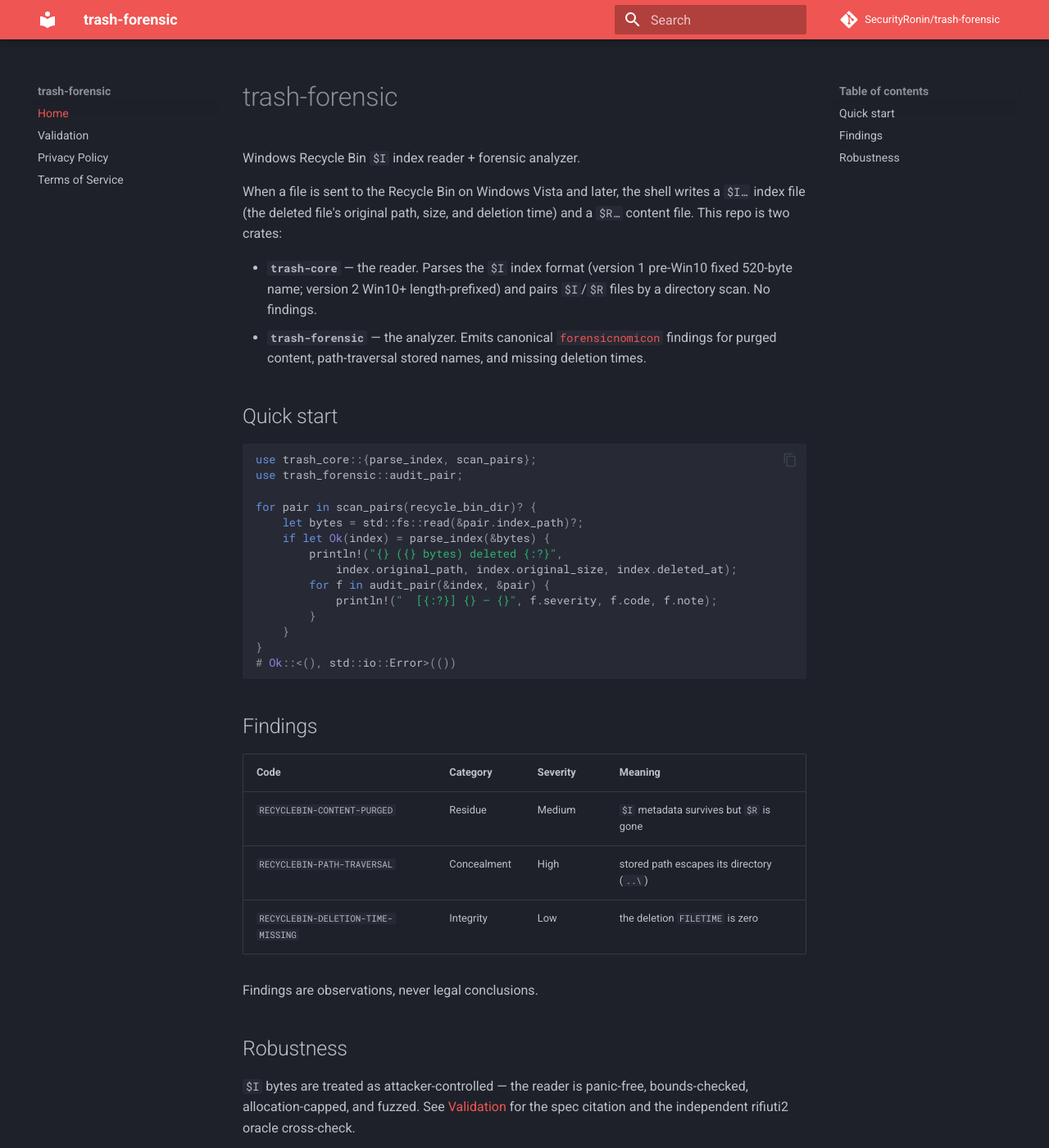
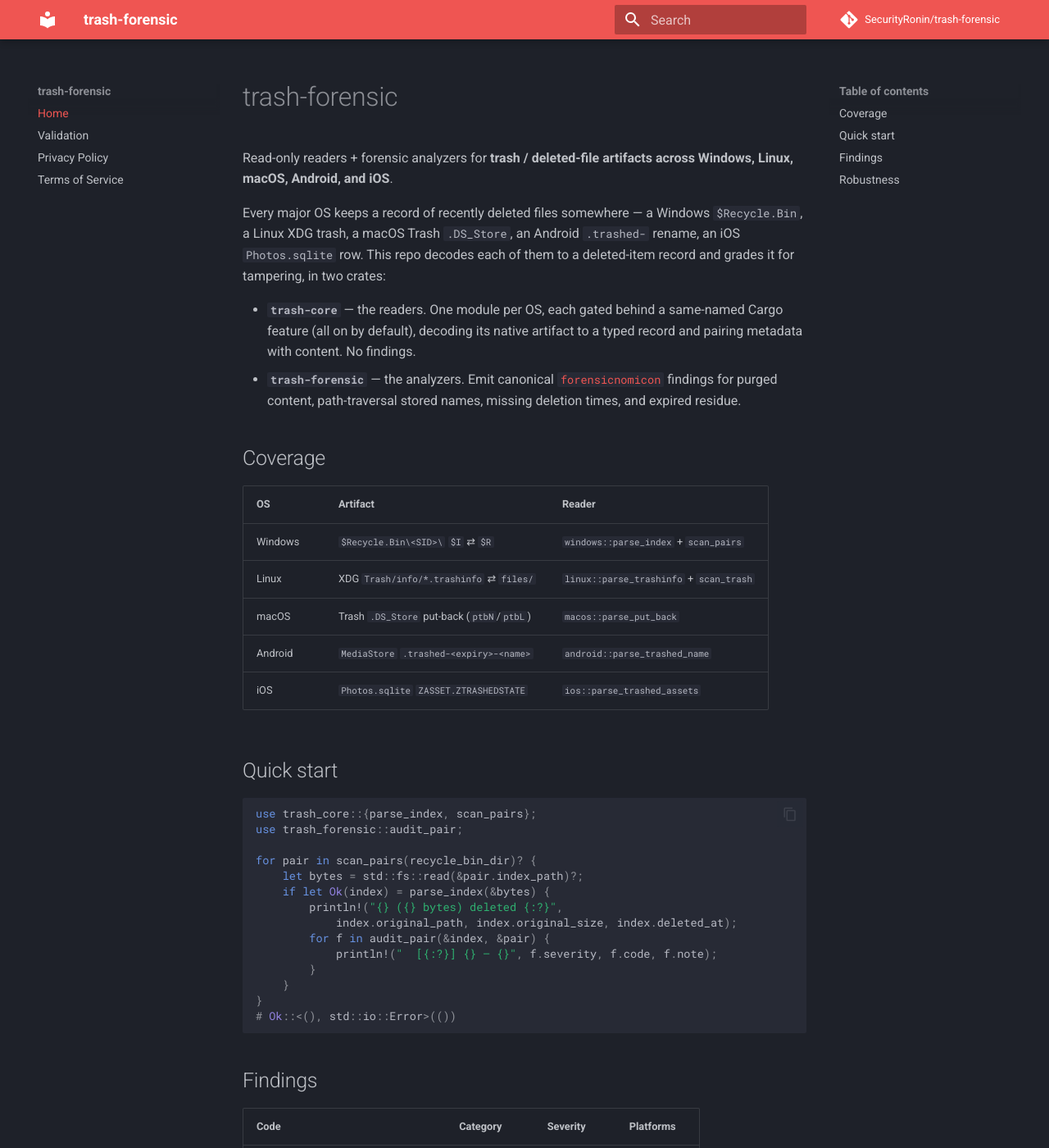
Before and after one commit to SecurityRonin/trash-forensic, an MkDocs documentation site: the page built from docs/index.md, in a window 1280 px wide and 1400 px high. Shown: the whole window at 82% size. Built offline with MkDocs 1.6.1 and Material for MkDocs 9.7.7, drawn with Linux system fonts in a browser that asks for light colours; comment, search, counter and statistics services are not loaded; some of the changed text lies outside the part shown.

Commit message:
release: bump to 0.2.0; finish docs for cross-platform scope
0.1.0 is already published; this five-OS expansion is the 0.2.0 release. Bumps the
workspace version and the inter-crate `trash-core` dependency to 0.2.0, pins the
README install snippet to "0.2", rewrites docs/index.md (mkdocs landing) for all
five platforms, and broadens the privacy note beyond Recycle Bin.

Co-Authored-By: Claude Opus 4.8 (1M context) <noreply@anthropic.com>

```diff
--- a/Cargo.toml
+++ b/Cargo.toml
@@ -5,7 +5,7 @@ members = ["trash-core", "trash-forensic"]
 # Single source of truth for fields shared by every member (DRY): bump version /
 # MSRV / license here once; members inherit via `field.workspace = true`.
 [workspace.package]
-version      = "0.1.0"
+version      = "0.2.0"
 edition      = "2021"
 rust-version = "1.96"
 license      = "Apache-2.0"
@@ -15,7 +15,7 @@ repository   = "https://github.com/SecurityRonin/trash-forensic"
 # members write `dep.workspace = true`. The inter-crate `trash-core`
 # version lives here too, so a bump touches one line.
 [workspace.dependencies]
-trash-core = { path = "trash-core", version = "0.1.0" }
+trash-core = { path = "trash-core", version = "0.2.0" }
 forensicnomicon = "0.5"
 chrono          = { version = "0.4", default-features = false, features = ["std"] }
 thiserror       = "2"
--- a/docs/index.md
+++ b/docs/index.md
@@ -1,17 +1,30 @@
 # trash-forensic
 
-Windows Recycle Bin `$I` index reader + forensic analyzer.
+Read-only readers + forensic analyzers for **trash / deleted-file artifacts
+across Windows, Linux, macOS, Android, and iOS**.
 
-When a file is sent to the Recycle Bin on Windows Vista and later, the shell
-writes a `$I…` index file (the deleted file's original path, size, and deletion
-time) and a `$R…` content file. This repo is two crates:
+Every major OS keeps a record of recently deleted files somewhere — a Windows
+`$Recycle.Bin`, a Linux XDG trash, a macOS Trash `.DS_Store`, an Android
+`.trashed-` rename, an iOS `Photos.sqlite` row. This repo decodes each of them to
+a deleted-item record and grades it for tampering, in two crates:
 
-- **`trash-core`** — the reader. Parses the `$I` index format (version 1
-  pre-Win10 fixed 520-byte name; version 2 Win10+ length-prefixed) and pairs
-  `$I`/`$R` files by a directory scan. No findings.
-- **`trash-forensic`** — the analyzer. Emits canonical
+- **`trash-core`** — the readers. One module per OS, each gated behind a
+  same-named Cargo feature (all on by default), decoding its native artifact to a
+  typed record and pairing metadata with content. No findings.
+- **`trash-forensic`** — the analyzers. Emit canonical
   [`forensicnomicon`](https://crates.io/crates/forensicnomicon) findings for
-  purged content, path-traversal stored names, and missing deletion times.
+  purged content, path-traversal stored names, missing deletion times, and
+  expired residue.
+
+## Coverage
+
+| OS | Artifact | Reader |
+|---|---|---|
+| Windows | `$Recycle.Bin\<SID>\` `$I` ⇄ `$R` | `windows::parse_index` + `scan_pairs` |
+| Linux | XDG `Trash/info/*.trashinfo` ⇄ `files/` | `linux::parse_trashinfo` + `scan_trash` |
+| macOS | Trash `.DS_Store` put-back (`ptbN`/`ptbL`) | `macos::parse_put_back` |
+| Android | `MediaStore` `.trashed-<expiry>-<name>` | `android::parse_trashed_name` |
+| iOS | `Photos.sqlite` `ZASSET.ZTRASHEDSTATE` | `ios::parse_trashed_assets` |
 
 ## Quick start
 
@@ -34,16 +47,24 @@ for pair in scan_pairs(recycle_bin_dir)? {
 
 ## Findings
 
-| Code | Category | Severity | Meaning |
+| Code | Category | Severity | Platforms |
 |---|---|---|---|
-| `RECYCLEBIN-CONTENT-PURGED` | Residue | Medium | `$I` metadata survives but `$R` is gone |
-| `RECYCLEBIN-PATH-TRAVERSAL` | Concealment | High | stored path escapes its directory (`..\`) |
-| `RECYCLEBIN-DELETION-TIME-MISSING` | Integrity | Low | the deletion `FILETIME` is zero |
+| `RECYCLEBIN-CONTENT-PURGED` | Residue | Medium | Windows |
+| `RECYCLEBIN-PATH-TRAVERSAL` | Concealment | High | Windows |
+| `RECYCLEBIN-DELETION-TIME-MISSING` | Integrity | Low | Windows |
+| `TRASH-CONTENT-PURGED` | Residue | Medium | Linux |
+| `TRASH-PATH-TRAVERSAL` | Concealment | High | Linux |
+| `TRASH-DELETION-TIME-MISSING` | Integrity | Medium | Linux, iOS |
+| `TRASH-ORPHAN-METADATA` | Residue | Medium | macOS |
+| `TRASH-PUTBACK-TRAVERSAL` | Concealment | High | macOS |
+| `TRASH-EXPIRED-RESIDUE` | Residue | Low | Android, iOS |
+| `TRASH-MALFORMED-NAME` | Structure | Low | Android |
 
 Findings are observations, never legal conclusions.
 
 ## Robustness
 
-`$I` bytes are treated as attacker-controlled — the reader is panic-free,
-bounds-checked, allocation-capped, and fuzzed. See [Validation](validation.md)
-for the spec citation and the independent rifiuti2 oracle cross-check.
+Every reader treats its input as attacker-controlled — bounds-checked,
+allocation-capped, cycle-guarded (the macOS B-tree walk), panic-free, and fuzzed.
+`unsafe` is forbidden workspace-wide. See [Validation](validation.md) for each
+platform's authoritative spec and independent-oracle cross-check.
```
Also changed, not shown: README.md (+1 -1 lines), docs/privacy.md (+1 -1 lines), 1 other file.
